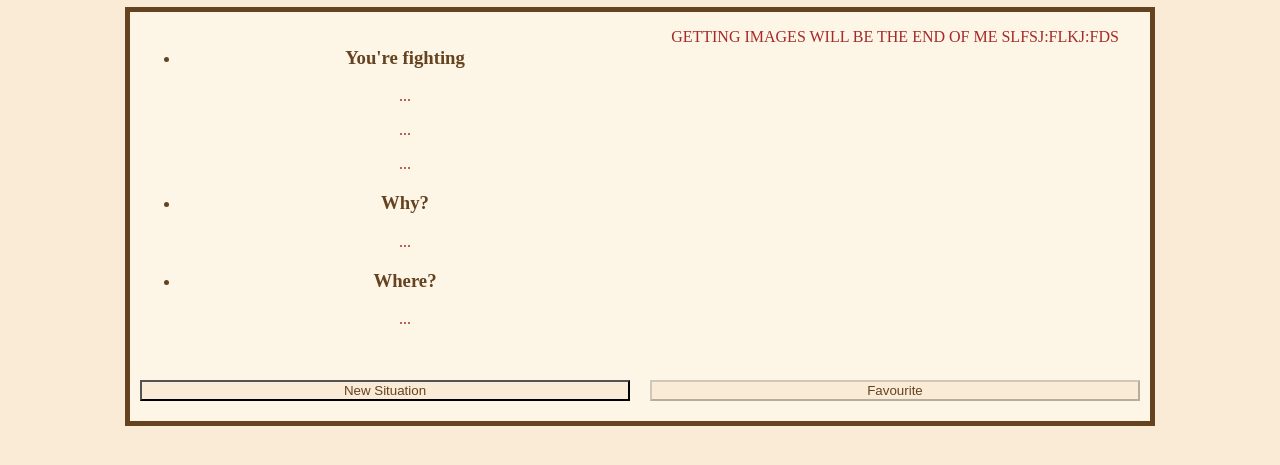
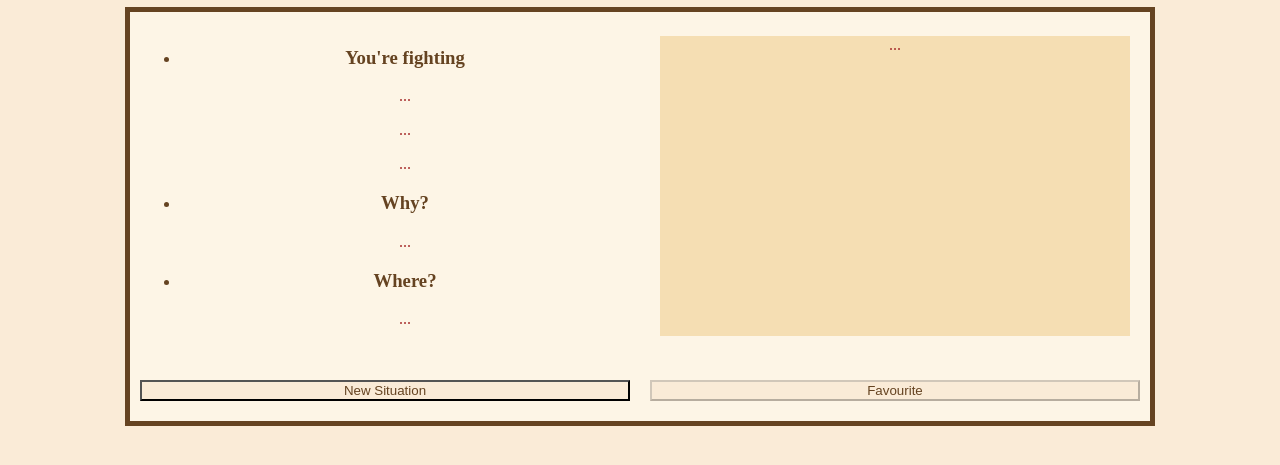
Before and after one commit to s28431/Shea_Portfolio_2025, a plain HTML site: page DND_generator/index.html in a window 1280 px wide. Shown: the part 85-550 px from the top of the page. Drawn offline with Linux system fonts and the light colour scheme.

Commit message:
DND again again
again and again

```diff
--- a/DND_generator/index.html
+++ b/DND_generator/index.html
@@ -27,7 +27,7 @@
             </li>
         </ul>
 
-         <p id="IMG">GETTING IMAGES WILL BE THE END OF ME SLFSJ:FLKJ:FDS</p>
+         <p class="imageP" id="IMG">...</p>
 
          <button id="newSitch">New Situation</button>
 
--- a/DND_generator/script.js
+++ b/DND_generator/script.js
@@ -8,6 +8,7 @@ const healthID = document.getElementById(`healthID`);
 const whyID = document.getElementById(`whyID`);
 const whereID = document.getElementById(`whereID`);
 const MNID = document.getElementById(`MNID`);
+const IMG = document.getElementById(`IMG`);
 
 let RandLoc;
 let RandNum;
@@ -91,13 +92,18 @@ async function newSitch() {
         MNID.innerText = `Number of Monsters: ${RandMN}`;
         monsterID.innerText = `Monster: ${data2.name}`;
         healthID.innerText = `Health of Monster: ${data2.hit_points}hp`;
+        //IMG.innerText = `<img src="http://localhost:3000${data.image}" alt="monster image"/>`
+        //console.log(`<img src="http://localhost:3000${data.image}" alt="monster image"/>`)
+
         //turns on the fav button since you now have a situation to favourite
         FavBtn.disabled= false;
+
     }
     catch(error) {
         //incase of error :3
         console.log("Getting Monster API Request Failed", error);
     }
+
     //gets a random location and console logs it YIPPEE
     let RandLoc = Math.floor(Math.random() * 24);
     console.log(wheres[RandLoc]);
```
